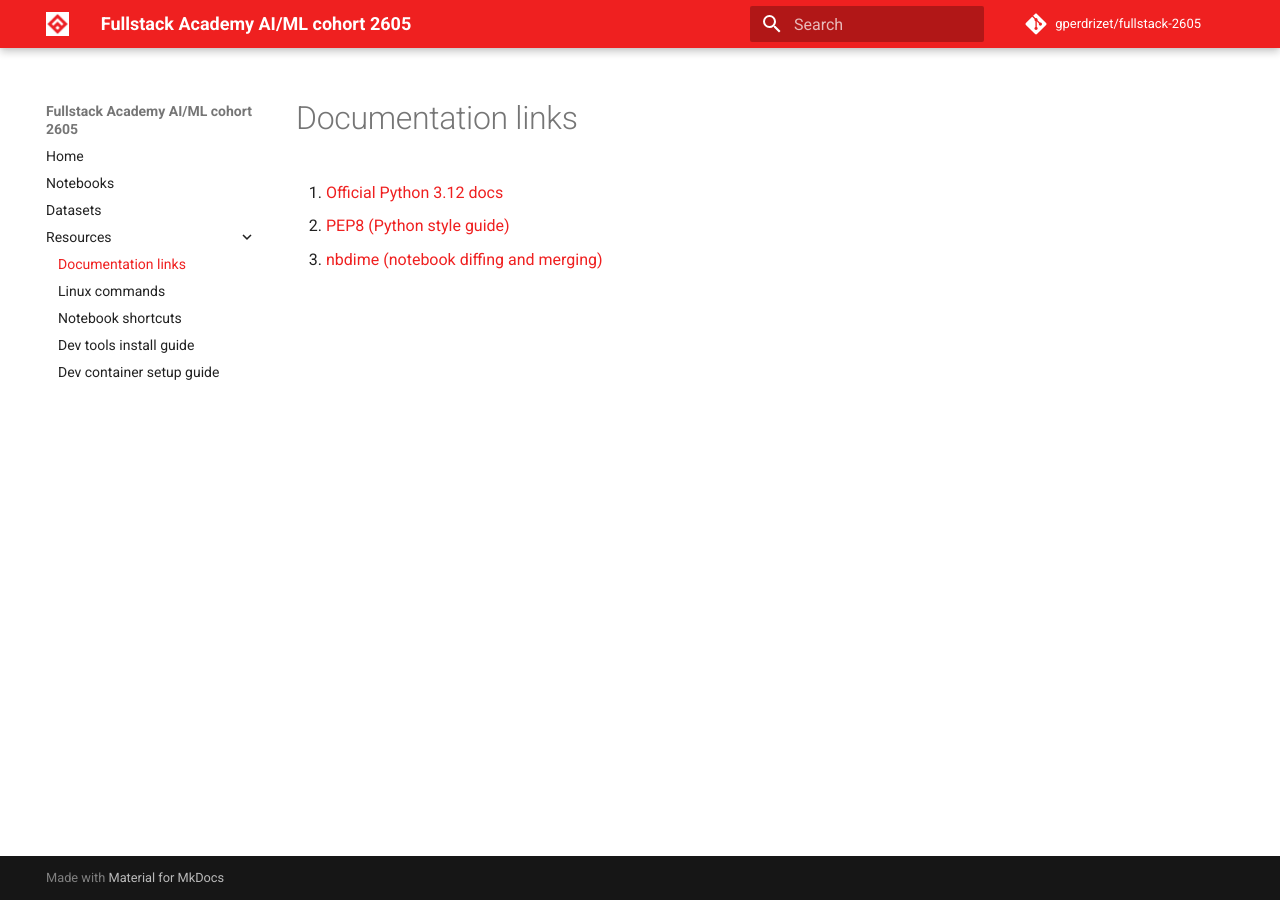
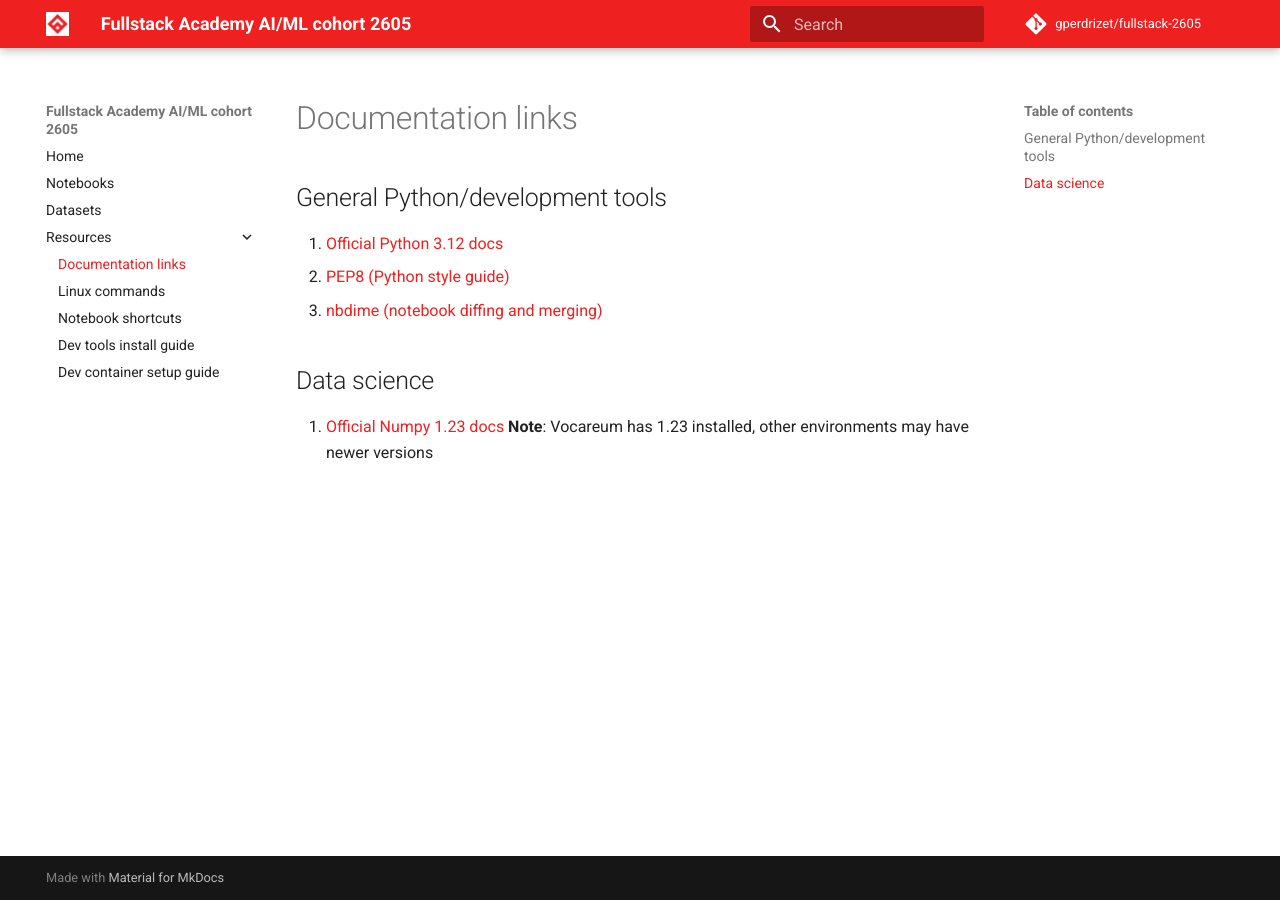
Before and after one commit to gperdrizet/fullstack-2605, an MkDocs documentation site: the page built from docs/resources/documentation-links.md, in a window 1280 px wide. Built offline with MkDocs 1.6.1 and Material for MkDocs 9.7.7, drawn with Linux system fonts in a browser that asks for light colours; comment, search, counter and statistics services are not loaded.

Commit message:
Added link to numpy documentation

```diff
--- a/docs/resources/documentation-links.md
+++ b/docs/resources/documentation-links.md
@@ -1,5 +1,9 @@
 # Documentation links
 
+## General Python/development tools
 1. [Official Python 3.12 docs](https://docs.python.org/3.12/)
 2. [PEP8 (Python style guide)](https://peps.python.org/pep-0008/)
 3. [nbdime (notebook diffing and merging)](https://nbdime.readthedocs.io/en/latest/)
+
+## Data science
+1. [Official Numpy 1.23 docs](https://numpy.org/doc/1.23) **Note**: Vocareum has 1.23 installed, other environments may have newer versions
```
